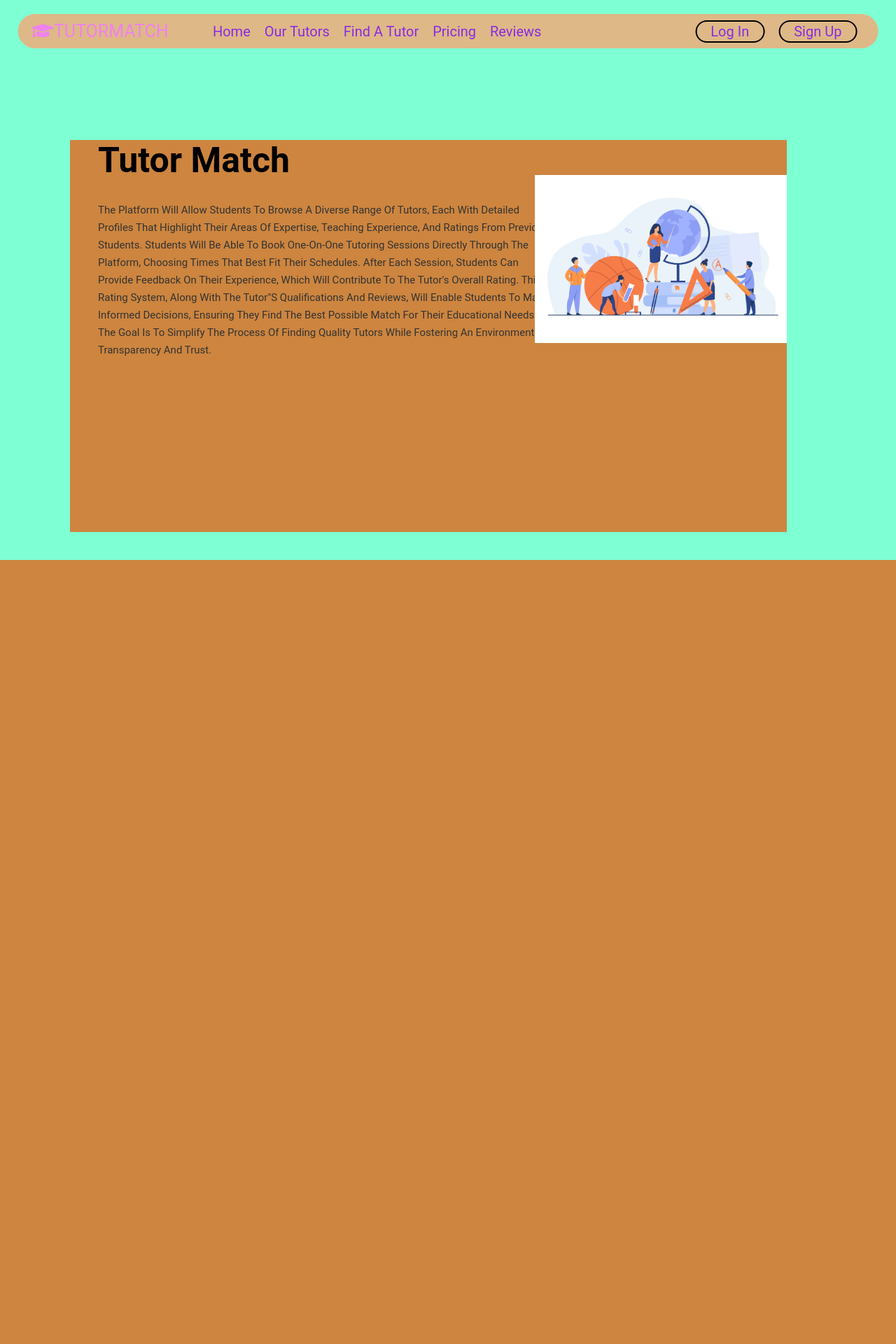
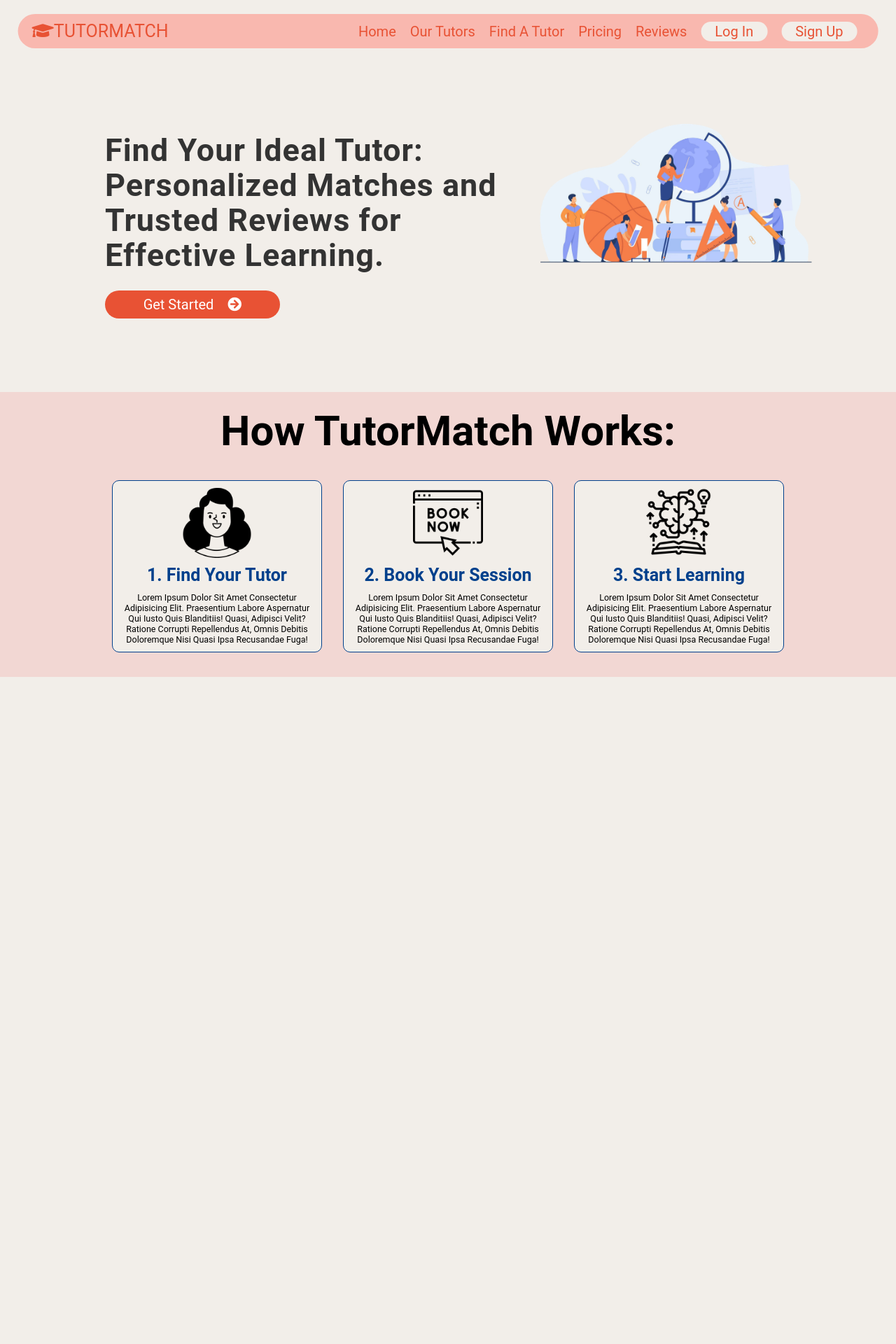
Before and after one commit to TutorMatch22/Tutor_Match, a Flask app: page / in a window 1280 px wide. Shown: the top 1920 px of the page at 70% size. Before the commit the page ends 800 px from the top, so only its background shows below. Run offline with Flask 3, Linux system fonts and the light colour scheme.

Commit message:
added sections for index page

```diff
--- a/static/styles.css
+++ b/static/styles.css
@@ -1,3 +1,12 @@
+:root {
+    --darkblue: #00408c;
+    --blue: #96add6;
+    --red: #e85234;
+    --peach: #f9b8af;
+    --cream: #f2eee9;
+    --pink: #f2d7d3;
+}
+
 * {
     margin: 0;
     padding: 0;
@@ -9,7 +18,7 @@
 }
 
 *::selection {
-    color: rebeccapurple;
+    color: var(--darkblue);
 }
 
 html {
@@ -19,7 +28,7 @@ html {
 
 header {
     width: 96%;
-    background-color: burlywood;
+    background-color: var(--peach);
     position: fixed;
     top: 2rem;
     left: 50%;
@@ -40,14 +49,11 @@ header {
     box-shadow: 0 .1rem .3rem rgba(0,0,0,.3);
 }
 
-#last-item {
-    padding-right: 20rem !important;
-}
-
 header .navbar ul {
     display: flex;
     align-items: center;
-    justify-content: space-between;
+    padding: 0;
+    margin: 0;
     list-style: none;
 }
 
@@ -58,66 +64,165 @@ header .navbar ul li {
 
 header .navbar ul li a {
     font-size: 2rem;
-    color: blueviolet;
+    color: var(--red);
     transition: .2s;
 }
 
 header .navbar ul li .active, .navbar ul li a:hover {
-    color: red;
+    color: var(--darkblue);
 }
 
 header .logo {
     font-size: 2.5rem;
-    color: violet;
+    color: var(--red);
     text-transform: uppercase;
 }
 
 header .fa-bars {
     font-size: 3rem;
-    color: palevioletred;
+    color: var(--red);
     cursor: pointer;
     display: none;
     transition: .2s;
 }
 
-.signup-btn, .login-btn {
-    border: 2px solid black;
+header .signup-btn, header .login-btn {
     padding: 0.2rem 2rem;
     border-radius: 20px;
+    background-color: var(--cream);
+}
+
+.header-active .signup-btn, .header-active .login-btn {
+    border-radius: 5px;
+}
+
+header .navbar ul li a.signup-btn:hover,
+header .navbar ul li a.login-btn:hover {
+    background-color: var(--red);
 }
 
 header .fa-times {
     transform: rotate(180deg);
-    color: gold;
+    color: var(--red);
 }
 
-/*
-.home .content {
+.home {
+    background-color: var(--cream);
+    min-height: 70vh;
+    z-index: 0;
     display: flex;
+    justify-content: space-between;
     align-items: center;
-    justify-content: center;
-    flex-flow: column;
-    padding-top: 14rem;
-    padding-bottom: 8rem;
-    text-align: center;
+    position: relative;
+    z-index: 0;
+    overflow: hidden;
 }
 
-.home .content h1 {
-    font-size: 5rem;
-    padding: 0 1rem;
-    text-transform: uppercase;
+.home .banner {
+    display: flex;
+    justify-content: center;
+    align-items: center;
 }
 
-.home .content p {
-    width: 75%;
+.home .banner .app-text {
+    padding-top: 6rem;
+    padding-left: 15rem;
+    letter-spacing: .1rem;
+}
+
+.home .banner .app-text p {
+    text-transform: none;
+    text-align:left;
+    font-size: 4.5rem;
+    font-weight: bold;
+    width: 60rem;
+    margin: 2.5rem 0;
+    line-height: 5rem;
+    color: #333;
+}
+
+.home .banner .app-text button {
+    height: 4rem;
+    width: 25rem;
+    border-radius: 5rem;
     font-size: 2rem;
-    padding: 1rem 2rem;
-} */
+    cursor: pointer;
+    transition: .2s;
+    border: none;
+    background-color: var(--red);
+    color: #fff;
+}
+
+.app-text .fa-arrow-circle-right {
+    margin-left: 2rem;
+    color: #fff;
+}
+
+.home .banner .app-img img {
+    width: 80%;
+    height: auto;
+}
+
+.about {
+    background-color: var(--pink);
+    width: 100%;
+    z-index: 0;
+    display: block;
+    justify-content: space-between;
+    align-items: center;
+    position: relative;
+    z-index: 0;
+    overflow: hidden;
+}
+
+.about .heading {
+    font-size: 6rem;
+    text-align: center;
+    margin: 0 auto;
+    margin-top: 2rem;
+}
+
+.about .box-container {
+    display: flex;
+    justify-content: center;
+    flex-wrap: wrap;
+    margin: 2rem 0;
+}
+
+.about .box-container .box {
+    width: 30rem;
+    text-align: center;
+    border: 1px solid var(--darkblue);
+    background-color: var(--cream);
+    border-radius: 1rem;
+    margin: 1.5rem;
+    padding: 1rem;
+}
+
+.about .box-container .box img {
+    width: 10rem;
+    height: auto;
+}
+
+.about .box-container .box h3 {
+    font-size: 2.5rem;
+    margin: 1rem 0;
+    color: var(--darkblue);
+}
+
+.about .box-container .box p {
+    font-size: 1.25rem;
+}
+
+body {
+    background-color: var(--cream);
+    height: 3000px;
+}
 
 /* media queries */
-@media (max-width: 768px) {
+@media only screen and (max-width: 1023px) and (min-width: 768px) {
     html {
-        font-size: 55%;
+        font-size: 75%;
     }
 
     header .fa-bars {
@@ -160,82 +354,63 @@ header .fa-times {
         opacity: 1;
     }
 
-    .signup-btn, .login-btn {
+    header .signup-btn, header .login-btn {
         border: none;
-        font-weight: bold;
+        border: 1px solid var(--red);
+        border-radius: 10px;
+        width: 70%;
+        margin: 0 auto;
+        display: inline-block;
+    }
+
+    .home {
+        min-height: 35vh;
+        padding-top: 10rem;
+        display: flex;
+        justify-content: center;
+        align-items: center;
+        flex-direction: column;
+    }
+
+    .home .banner {
+        flex-flow: column-reverse;
+    }
+
+    .home .banner .app-img {
+        width: 100%;
+        height: auto;
+        display: flex;
+        justify-content: center;
+        align-items: center;
+        margin: 0 auto;
+    }
+
+    .home .banner .app-text {
+        width: 100%;
+        display: flex;
+        flex-direction: column;
+        justify-content: center;
+        align-items: center;
+        padding: 0;
+    }
+
+    .home .banner .app-text p {
+        width: 35rem;
+        font-size: 3rem;
+        line-height: 3rem;
+        text-align: center;
+    }
+
+    .home .banner .app-text button {
+        margin: 0 0 5rem 0;
+        width: 20rem;
+    }
+
+    .about .heading {
+        font-size: 3rem;
+    }
+
+    .about .box-container .box {
+        width: 40rem;
     }
 }
-
-/* .signup-btn {
-    top: 40px;
-    right: 80px;
-    position: absolute;
-    text-decoration: none;
-    color: blue;
-    border: 2px solid black;
-    border-radius: 20px;
-}
-
-.login-btn {
-    top: 40px;
-    right: 180px;
-    position: absolute;
-    text-decoration: none;
-    color: blue;
-    border: 2px solid black;
-    border-radius: 20px;
-}
-
-.signup-btn span, .login-btn span {
-    display: block;
-    padding: 8px 12px;
-} */
-
-.banner {
-    /* min-height: 100vh; */
-    background-color: peru;
-    width: 80%;
-    height: 70%;
-    top: 25%;
-    left: 100px;
-    z-index: 0;
-    overflow: hidden;
-    position: relative;
-}
-
-.app-text {
-    width: 50%;
-    float: left;
-}
-
-.app-text h1 {
-    font-size: 5rem;
-    width: 640px;
-    position: relative;
-    margin-left: 40px;
-}
-
-.app-text p {
-    width: 650px;
-    font-size: 15px;
-    margin: 30px 0 30px 40px;
-    line-height: 25px;
-    color: #333;
-}
-
-.app-img {
-    width: 40%;
-    float: right;
-    justify-content: center;
-}
-
-.app-img img {
-    width: 100%;
-    margin-top: 50px;
-    padding-left: 50px;
-}
-
-body {
-    background-color: aquamarine;
-    /* height: 3000px; */
-}
--- a/templates/index.html
+++ b/templates/index.html
@@ -15,31 +15,44 @@
             <li><a href="{{ url_for('tutors') }}">Our Tutors</a></li>
             <li><a href="#">Find a Tutor</a></li>
             <li><a href="#">Pricing</a></li>
-            <li id="last-item"><a href="#">Reviews</a></li>
+            <li><a href="#">Reviews</a></li>
             <li><a href="{{ url_for('login') }}" class="login-btn">Log In</a></li>
             <li><a href="{{ url_for('register') }}" class="signup-btn">Sign Up</a></li>
         </ul>
     </nav>
     <div class="fas fa-bars"></div>
 </header>
-<div class="banner">
-    <div class="app-text">
-        <h1>Tutor Match</h1>
-        <p>The platform will allow
-            students to browse a diverse range of tutors, each with detailed profiles that
-            highlight their areas of expertise, teaching experience, and ratings from previous
-            students. Students will be able to book one-on-one tutoring sessions directly
-            through the platform, choosing times that best fit their schedules. After each
-            session, students can provide feedback on their experience, which will contribute to
-            the tutor's overall rating. This rating system, along with the tutor"s qualifications
-            and reviews, will enable students to make informed decisions, ensuring they find the
-            best possible match for their educational needs. The goal is to simplify the process
-            of finding quality tutors while fostering an environment of transparency and trust. </p>
+<section class="home" id="home">
+    <div class="banner">
+        <div class="app-text">
+            <p>Find Your Ideal Tutor: <br> Personalized Matches and Trusted Reviews for Effective Learning.</p>
+            <a href="{{ url_for('register') }}"><button>Get Started<i class="fas fa-arrow-circle-right"></i></button></a>
+        </div>
+        <div class="app-img">
+            <img src="static/13261.png">
+        </div>
     </div>
-    <div class="app-img">
-        <img src="static/13261.jpg">
+</section>
+<section class="about" id="about">
+    <h2 class="heading">How TutorMatch works:</h2>
+    <div class="box-container">
+        <div class="box">
+            <img src="static/find.png">
+            <h3>1. Find your tutor</h3>
+            <p>Lorem ipsum dolor sit amet consectetur adipisicing elit. Praesentium labore aspernatur qui iusto quis blanditiis! Quasi, adipisci velit? Ratione corrupti repellendus at, omnis debitis doloremque nisi quasi ipsa recusandae fuga!</p>
+        </div>
+        <div class="box">
+            <img src="static/book.png">
+            <h3>2. Book your session</h3>
+            <p>Lorem ipsum dolor sit amet consectetur adipisicing elit. Praesentium labore aspernatur qui iusto quis blanditiis! Quasi, adipisci velit? Ratione corrupti repellendus at, omnis debitis doloremque nisi quasi ipsa recusandae fuga!</p>
+        </div>
+        <div class="box">
+            <img src="static/study.png">
+            <h3>3. Start learning</h3>
+            <p>Lorem ipsum dolor sit amet consectetur adipisicing elit. Praesentium labore aspernatur qui iusto quis blanditiis! Quasi, adipisci velit? Ratione corrupti repellendus at, omnis debitis doloremque nisi quasi ipsa recusandae fuga!</p>
+        </div>
     </div>
-</div>
+</section>
 <body>
     <script src="{{ url_for('static', filename='js/main.js') }}"></script>
 </body>
```
Also changed, not shown: other parts of static/styles.css (+92 -3 lines), static/13261.jpg (deleted), static/13261.png (added), static/20943953.png (added), static/book.png (added), static/find.png (added), static/study.png (added), 1 other file.
